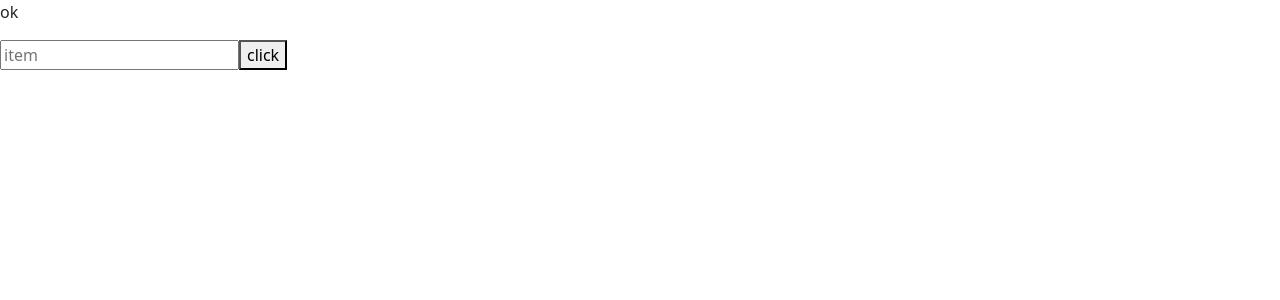
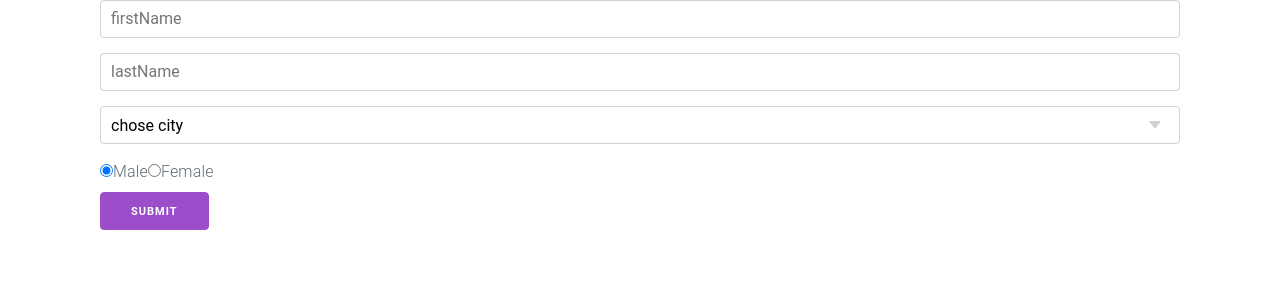
Before and after one commit to Sabibur201-Rahaman/react_hook_implement, a React (Vite) app: page / in a window 1280 px wide. Shown: the top 300 px of the page. Built offline with nearby package versions, Linux system fonts and the light colour scheme.

Commit message:
useState Managing Form Like Pro

```diff
--- a/package.json
+++ b/package.json
@@ -11,6 +11,7 @@
   },
   "dependencies": {
     "bootstrap": "^5.3.2",
+    "milligram": "^1.4.1",
     "react": "^18.2.0",
     "react-dom": "^18.2.0"
   },
--- a/src/App.jsx
+++ b/src/App.jsx
@@ -1,46 +1,53 @@
-import { useRef, useState } from "react";
-import Hello from "./hello";
+import React, { useState } from "react";
 
 function App() {
-  const [list, setList] = useState([]);
-  const [item, setItem] = useState("");
-  const addToList = () => {
-    list.push(item);
-    setList([...list]);
+  let [formObject, setFormObject] = useState({
+    fName: "",
+    lName: "",
+    city: "",
+    gender: "Male",
+  });
+  const inputOnChange = (property, value) => {
+    setFormObject((prevObj) => ({
+      ...prevObj,
+      [property]:value
+    }));
   };
-  const removeItem=(index)=>{
-    list.splice(index,1)
-    setList([...list])
+
+  const formOnSubmit=(e)=>{
+    e.preventDefault()
+    // console.log(formObject)
+    alert(JSON.stringify(formObject))
   }
   return (
-    <>
-    <Hello/>
-      {/* <p>{item}</p>
-    <p>{list.length}</p> */}
-      <table>
-        <tbody>
-          {list.length !== 0 ? (
-            list.map((element, index) => {
-              return (
-                <tr>
-                  <td>{element}</td>
-                  <td>
-                    <button onClick={()=>{
-                      removeItem(index)
-                    }}>Remove</button>
-                  </td>
-                </tr>
-              );
-            })
-          ) : (
-            <tr></tr>
-          )}
-        </tbody>
-      </table>
-
-      <input onChange={(e) => setItem(e.target.value)} placeholder="item" />
-      <button onClick={addToList}>click</button>
-    </>
+    <div className="container">
+      <form onSubmit={formOnSubmit}>
+        <input onChange={(e)=>{inputOnChange("fName",e.target.value)}} value={formObject.fName} placeholder="firstName" />
+        <br />
+        <input onChange={(e)=>{inputOnChange("lName",e.target.value)}} value={formObject.lName} placeholder="lastName" />
+        <br />
+        <select onChange={(e)=>{inputOnChange("city",e.target.value)}} value={formObject.city}>
+          <option value="">chose city</option>
+          <option value="Dhaka">Dhaka</option>
+          <option value="">Rangpur</option>
+        </select>
+        <br />
+        <input onChange={()=>{inputOnChange("gender","Male")}}
+          checked={formObject.gender === "Male"}
+          type="radio"
+          name="gender"
+        />
+        Male
+        <input onChange={()=>{inputOnChange("gender","Female")}}
+          checked={formObject.gender === "Female"}
+          type="radio"
+          name="gender"
+        />
+        Female
+        <br />
+        <button type="submit">Submit</button>
+      </form>
+    </div>
   );
 }
 
--- a/src/main.jsx
+++ b/src/main.jsx
@@ -3,6 +3,8 @@ import ReactDOM from 'react-dom/client'
 import App from './App.jsx'
 import 'bootstrap';
 import 'bootstrap/dist/css/bootstrap.css'
+import 'milligram'
+
 
 ReactDOM.createRoot(document.getElementById('root')).render(
   <React.StrictMode>
```
Also changed, not shown: 1 other file (tests, documents, lock files or other folders).
